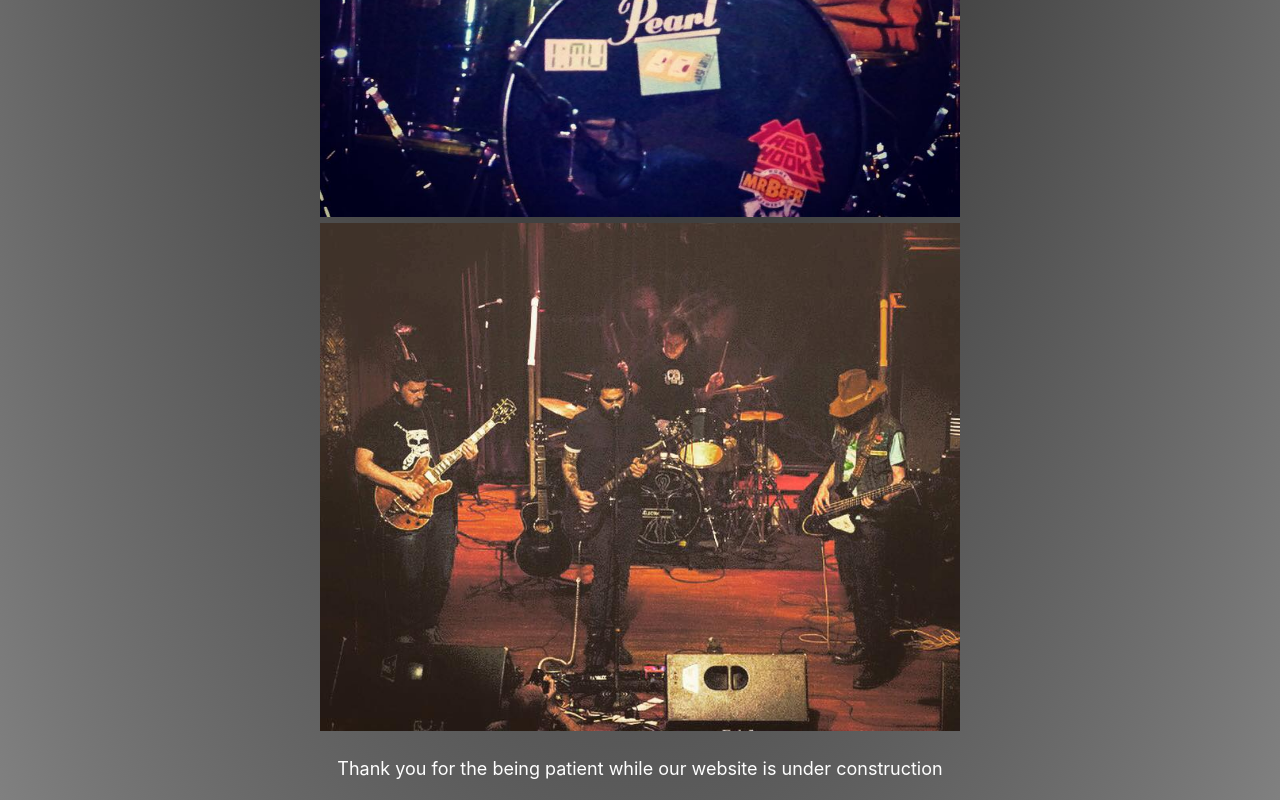
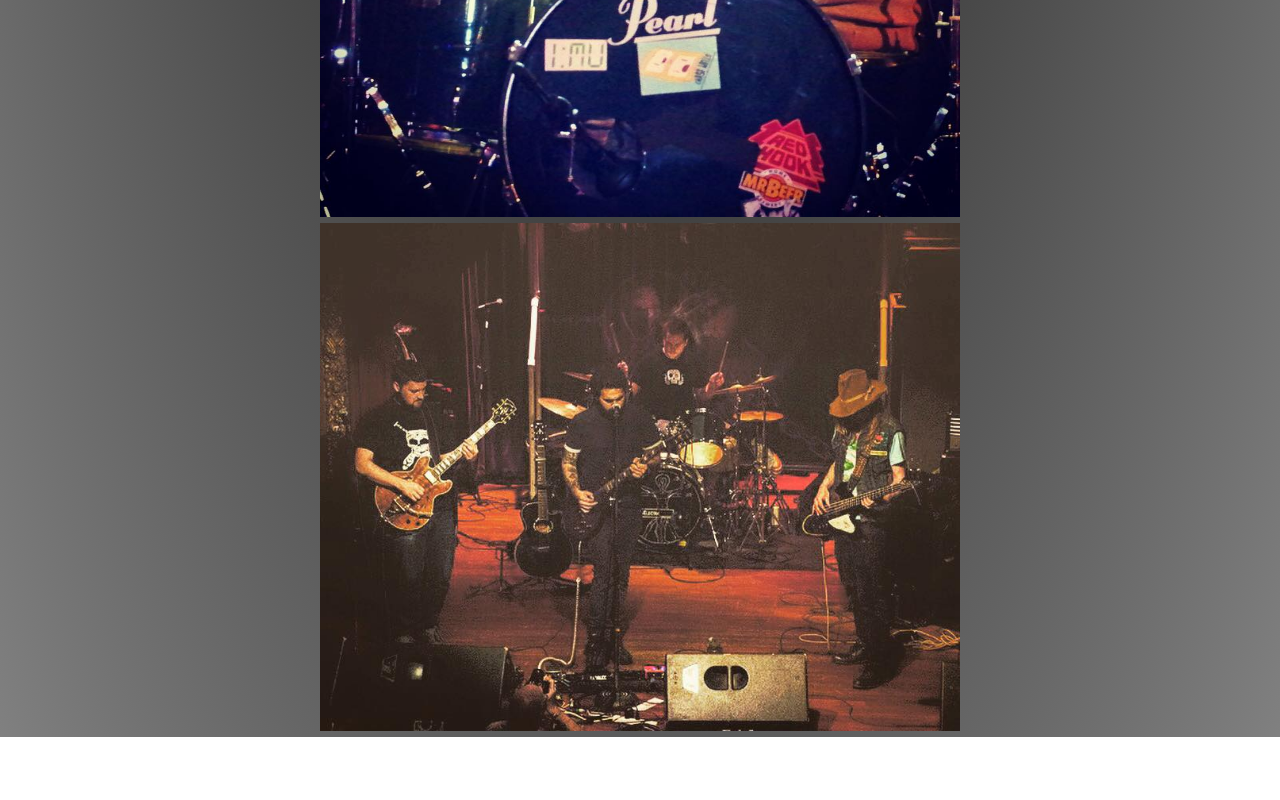
Before and after one commit to jmarzu/dedPage, a website: page index.html in a window 1280 px wide. Shown: the part 3075-3875 px from the top of the page. After the commit the page ends 3812 px from the top, so only its background shows below. Drawn offline with nearby package versions, Linux system fonts and the light colour scheme.

Commit message:
removing all reference to under construction

```diff
--- a/index.html
+++ b/index.html
@@ -67,7 +67,5 @@
     <img class="main-page-img" src="dedPage/img/wholeBand2.jpg">
   </div>
 
-  <p>Thank you for the being patient while our website is under construction</p>
-
   </body>
 </html>
```
